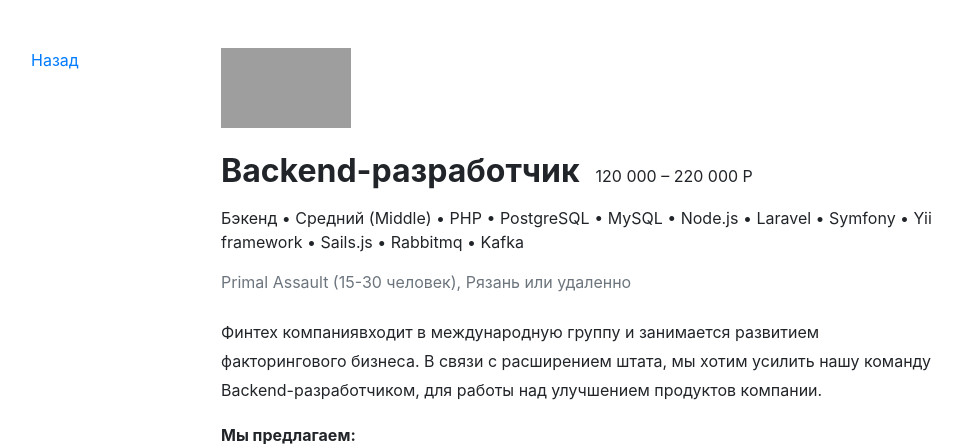
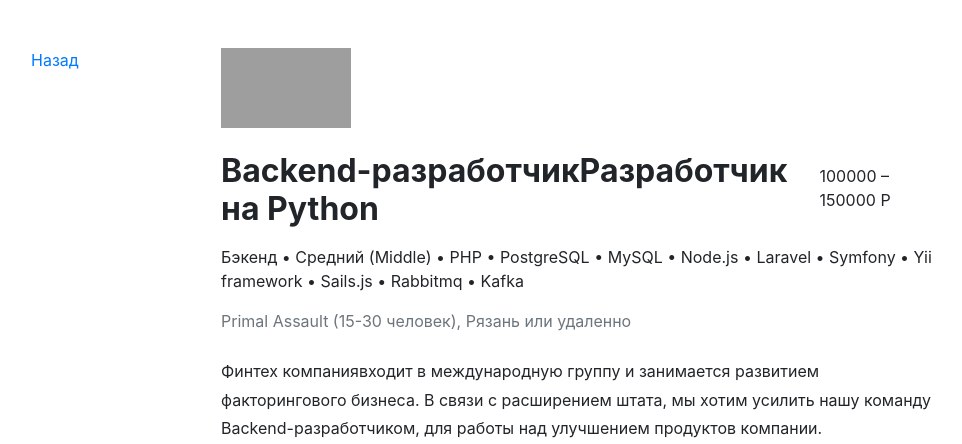
Before and after one commit to fre3zz/stepik_week3and4, a Django app: page /vacancies/1/ in a window 1280 px wide. Shown: the part 72-516 px from the top of the page, without its empty margins (70-1032 px from the left). Run offline with Django 3.2, Linux system fonts and the light colour scheme; data comes from the database, SQL or seed files in the repository; some libraries are stand-ins or nearby versions; grey boxes are pictures that could not be loaded.

Commit message:
vacancy view tested

```diff
--- a/job_search/templates/job_search/vacancy.html
+++ b/job_search/templates/job_search/vacancy.html
@@ -11,8 +11,8 @@
         <section class="pl-3">
           <a href="#"><img src="https://place-hold.it/130x80" width="130" height="80" alt=""></a>
           <div class="d-flex align-items-baseline align-content-baseline">
-            <h1 class="h2 mt-4 font-weight-bold" >Backend-разработчик</h1>
-            <p class="m-0 pl-3">120 000 – 220 000 Р</p>
+            <h1 class="h2 mt-4 font-weight-bold" >Backend-разработчик{{ vacancy.title }}</h1>
+            <p class="m-0 pl-3">{{ vacancy.salary_min }} – {{ vacancy.salary_max }} Р</p>
           </div>
           <p class="mt-2">Бэкенд • Средний (Middle) • PHP • PostgreSQL • MySQL • Node.js • Laravel • Symfony • Yii framework • Sails.js • Rabbitmq • Kafka</p>
           <p class="text-muted mb-4">Primal Assault (15-30 человек), Рязань или удаленно</p>
```
